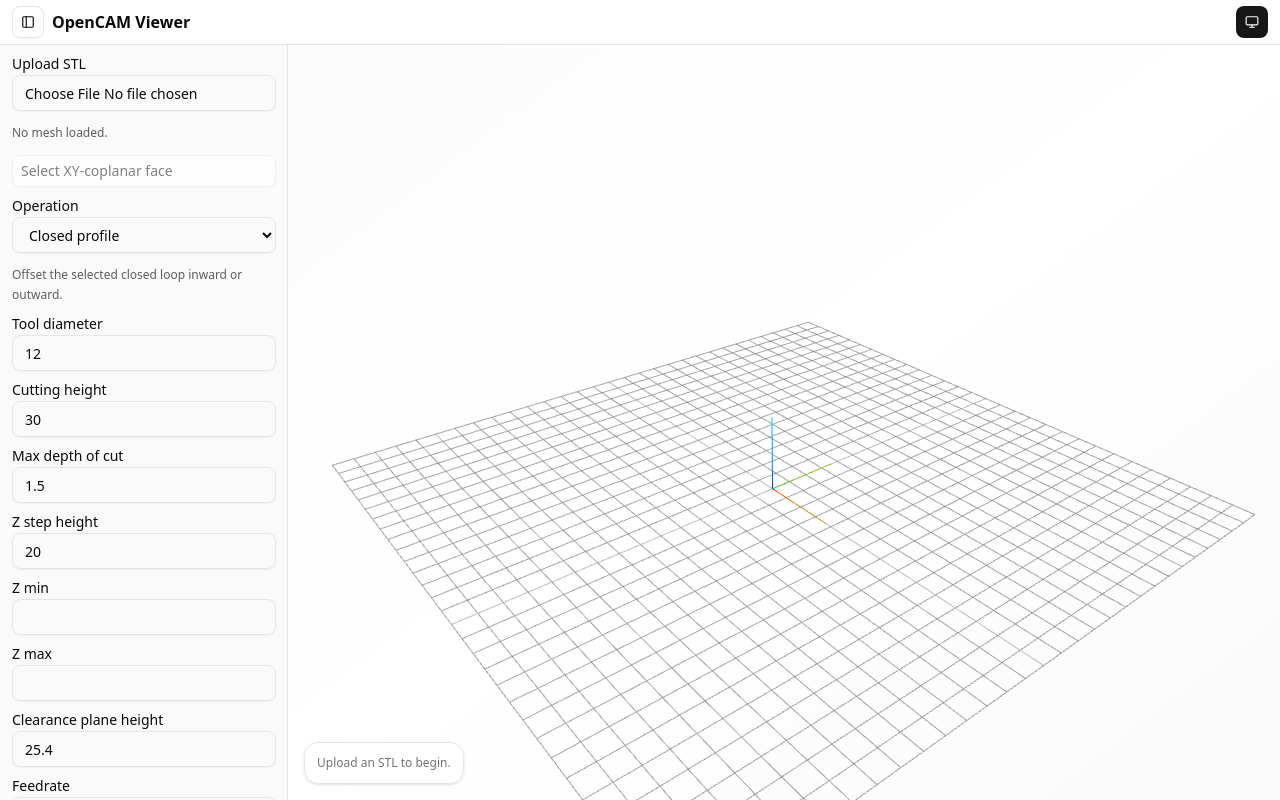
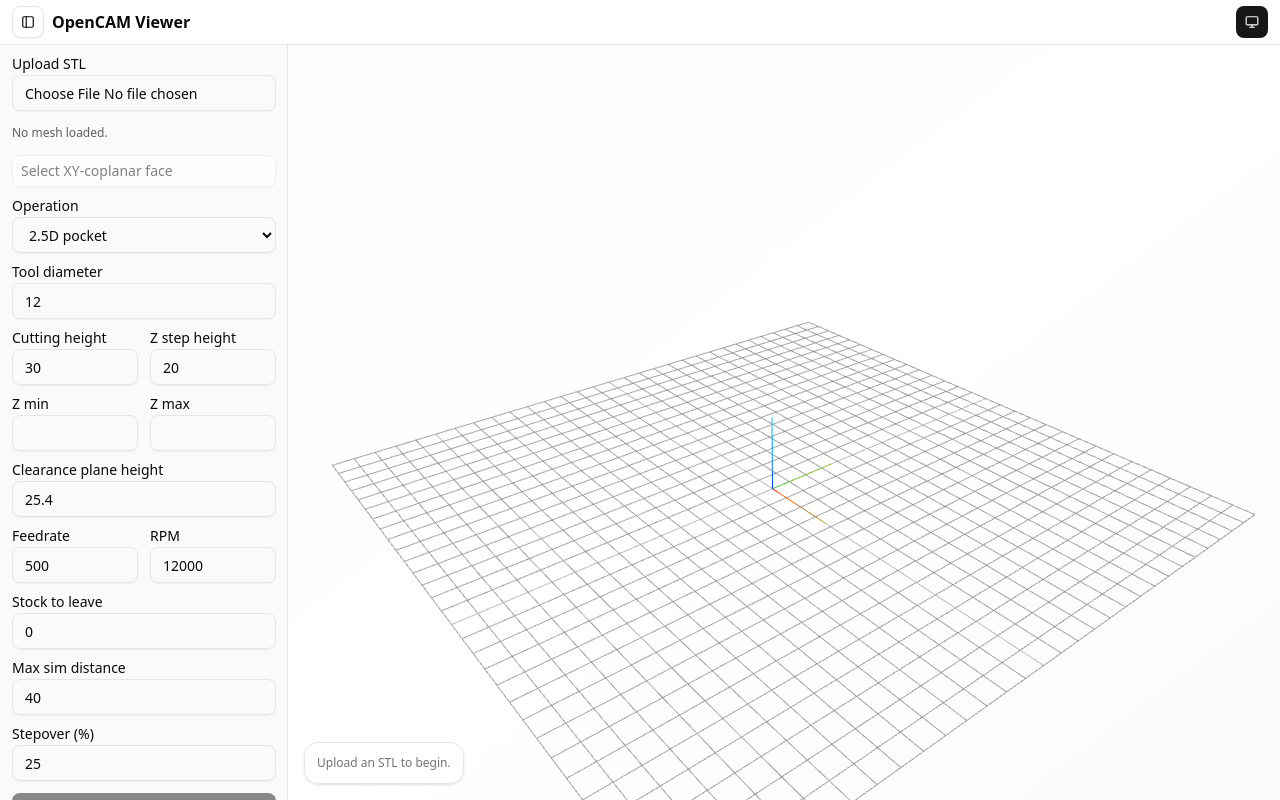
Before and after one commit to tristanryerparke/opencam, a React (Vite) app in the folder frontend/: page / in a window 1280 px wide. Built offline with nearby package versions, Linux system fonts and the light colour scheme.

Commit message:
some small changes

```diff
--- a/frontend/src/App.tsx
+++ b/frontend/src/App.tsx
@@ -76,6 +76,9 @@ const MILLED_STOCK_MESH_COLOR = 0xfb923c;
 const ACTIVE_DEBUG_MESH_COLOR = 0x22c55e;
 const SIMULATION_PLAYBACK_INTERVAL_MS = 150;
 const SIMULATION_FRAME_BATCH_SIZE = 10;
+const CHUNK_PADDING_X = 5;
+const CHUNK_PADDING_Y = 5;
+const CHUNK_PADDING_Z = 1;
 const SIMULATION_PREFETCH_TRIGGER_FRAME_COUNT = Math.max(
   1,
   Math.ceil(SIMULATION_FRAME_BATCH_SIZE / 2),
@@ -110,7 +113,6 @@ function isFormValues(value: unknown): value is FormValues {
   return (
     typeof form.toolDiameter === "string" &&
     typeof form.cuttingHeight === "string" &&
-    typeof form.maxDepthOfCut === "string" &&
     typeof form.zStepHeight === "string" &&
     typeof form.feedrate === "string" &&
     typeof form.rpm === "string" &&
@@ -120,9 +122,6 @@ function isFormValues(value: unknown): value is FormValues {
     typeof form.stepover === "string" &&
     typeof form.stockToLeave === "string" &&
     typeof form.maxSimDistance === "string" &&
-    typeof form.chunkPaddingX === "string" &&
-    typeof form.chunkPaddingY === "string" &&
-    typeof form.chunkPaddingZ === "string" &&
     (form.side === "outside" || form.side === "inside")
   );
 }
@@ -332,7 +331,7 @@ function App() {
   const preserveMeshCacheMessageRef = useRef(false);
   const hasInitializedSidebarSettingsRef = useRef(false);
   const [faceSelectionMode, setFaceSelectionMode] = useState(false);
-  const [selectedOperation, setSelectedOperation] = useState<OperationType>("profile");
+  const [selectedOperation, setSelectedOperation] = useState<OperationType>("pocket");
   const [selectedMeshFace, setSelectedMeshFace] = useState<MeshFaceSelection | null>(null);
   const [generatedOperation, setGeneratedOperation] =
     useState<GeneratedOperationResponse | null>(null);
@@ -371,7 +370,6 @@ function App() {
   const [formValues, setFormValues] = useState<FormValues>({
     toolDiameter: "12",
     cuttingHeight: "30",
-    maxDepthOfCut: "1.5",
     zStepHeight: "20",
     feedrate: "500",
     rpm: "12000",
@@ -381,9 +379,6 @@ function App() {
     stepover: "25",
     stockToLeave: "0",
     maxSimDistance: "40",
-    chunkPaddingX: "5",
-    chunkPaddingY: "5",
-    chunkPaddingZ: "1",
     side: "outside",
   });
 
@@ -1077,7 +1072,6 @@ function App() {
     try {
       const toolDiameter = parsePositiveNumber(formValues.toolDiameter, "Tool diameter");
       const cuttingHeight = parsePositiveNumber(formValues.cuttingHeight, "Cutting height");
-      const maxDepthOfCut = parsePositiveNumber(formValues.maxDepthOfCut, "Max depth of cut");
       const zStepHeight = parsePositiveNumber(formValues.zStepHeight, "Z step height");
       const feedrate = parsePositiveNumber(formValues.feedrate, "Feedrate");
       const rpm = parsePositiveNumber(formValues.rpm, "RPM");
@@ -1086,9 +1080,6 @@ function App() {
       const clearancePlaneHeight = Number(formValues.clearancePlaneHeight);
       const stockToLeave = parseNonNegativeNumber(formValues.stockToLeave, "Stock to leave");
       const maxSimDistance = parsePositiveNumber(formValues.maxSimDistance, "Max sim distance");
-      const chunkPaddingX = parseNonNegativeNumber(formValues.chunkPaddingX, "Chunk padding X");
-      const chunkPaddingY = parseNonNegativeNumber(formValues.chunkPaddingY, "Chunk padding Y");
-      const chunkPaddingZ = parseNonNegativeNumber(formValues.chunkPaddingZ, "Chunk padding Z");
 
       if (!Number.isFinite(zMin)) {
         throw new Error("Z min is required.");
@@ -1113,7 +1104,6 @@ function App() {
         tool: {
           diameter: toolDiameter,
           cuttingHeight,
-          maxDepthOfCut,
         },
         feedrate,
         rpm: Math.round(rpm),
@@ -1168,9 +1158,9 @@ function App() {
       simulationRequest.append("mesh", meshFile, meshFile.name);
       simulationRequest.append("operation", JSON.stringify(operation));
       simulationRequest.append("max_sim_distance", String(maxSimDistance));
-      simulationRequest.append("chunk_padding_x", String(chunkPaddingX));
-      simulationRequest.append("chunk_padding_y", String(chunkPaddingY));
-      simulationRequest.append("chunk_padding_z", String(chunkPaddingZ));
+      simulationRequest.append("chunk_padding_x", String(CHUNK_PADDING_X));
+      simulationRequest.append("chunk_padding_y", String(CHUNK_PADDING_Y));
+      simulationRequest.append("chunk_padding_z", String(CHUNK_PADDING_Z));
 
       setGeneratedOperation(operation);
       setRequestMessage("Running chunked swept milling simulation...");
--- a/frontend/src/components/app-sidebar.tsx
+++ b/frontend/src/components/app-sidebar.tsx
@@ -11,7 +11,6 @@ export type ProfilingSide = "outside" | "inside";
 export type FormValues = {
   toolDiameter: string;
   cuttingHeight: string;
-  maxDepthOfCut: string;
   zStepHeight: string;
   feedrate: string;
   rpm: string;
@@ -21,9 +20,6 @@ export type FormValues = {
   stepover: string;
   stockToLeave: string;
   maxSimDistance: string;
-  chunkPaddingX: string;
-  chunkPaddingY: string;
-  chunkPaddingZ: string;
   side: ProfilingSide;
 };
 
@@ -116,30 +112,7 @@ export function AppSidebar({
           {faceSelectionMode ? "Click a mesh face in the viewport" : "Select XY-coplanar face"}
         </Button>
 
-        {selectedMeshFace ? (
-          <div className="space-y-1 text-sm">
-            <div className="font-medium">{selectedMeshFace.label}</div>
-            <p className="text-xs leading-5 text-sidebar-foreground/65">
-              {selectedMeshFace.area.toFixed(0)} mm² · {selectedMeshFace.triangleCount} triangles
-            </p>
-
-            {selectedMeshFace.planeZ != null ? (
-              <p className="text-xs leading-5 text-sidebar-foreground/65">
-                Plane Z: {selectedMeshFace.planeZ.toFixed(3)} mm
-              </p>
-            ) : null}
-
-            {selectedMeshFace.boundaryLoop ? (
-              <p className="text-xs leading-5 text-sidebar-foreground/65">
-                Boundary loop: {selectedMeshFace.boundaryLoop.length - 1} edges
-              </p>
-            ) : null}
-
-            <p className="text-xs leading-5 text-sidebar-foreground/65">
-              {selectedMeshFace.validationError ?? "Ready to machine this face."}
-            </p>
-          </div>
-        ) : meshLoaded ? (
+        {selectedMeshFace ? null : meshLoaded ? (
           <p className="text-xs leading-5 text-sidebar-foreground/65">
             No face selected. Pick a face that is coplanar to XY.
           </p>
@@ -158,12 +131,6 @@ export function AppSidebar({
           </select>
         </div>
 
-        <p className="text-xs leading-5 text-sidebar-foreground/65">
-          {selectedOperation === "profile"
-            ? "Offset the selected closed loop inward or outward."
-            : "Clear the selected closed region using concentric pocketing rings."}
-        </p>
-
         <div className="space-y-1">
           <Label htmlFor="tool-diameter">Tool diameter</Label>
           <Input
@@ -175,6 +142,7 @@ export function AppSidebar({
           />
         </div>
 
+        <div className="grid grid-cols-2 gap-3">
           <div className="space-y-1">
             <Label htmlFor="cutting-height">Cutting height</Label>
             <Input
@@ -183,17 +151,6 @@ export function AppSidebar({
               inputMode="decimal"
               value={formValues.cuttingHeight}
               onChange={(event) => onUpdateNumericField("cuttingHeight", event.target.value)}
-          />
-        </div>
-
-        <div className="space-y-1">
-          <Label htmlFor="max-depth">Max depth of cut</Label>
-          <Input
-            id="max-depth"
-            type="text"
-            inputMode="decimal"
-            value={formValues.maxDepthOfCut}
-            onChange={(event) => onUpdateNumericField("maxDepthOfCut", event.target.value)}
             />
           </div>
 
@@ -207,7 +164,9 @@ export function AppSidebar({
               onChange={(event) => onUpdateNumericField("zStepHeight", event.target.value)}
             />
           </div>
+        </div>
 
+        <div className="grid grid-cols-2 gap-3">
           <div className="space-y-1">
             <Label htmlFor="z-min">Z min</Label>
             <Input
@@ -233,6 +192,7 @@ export function AppSidebar({
               }
             />
           </div>
+        </div>
 
         <div className="space-y-1">
           <Label htmlFor="clearance-plane-height">Clearance plane height</Label>
@@ -249,6 +209,7 @@ export function AppSidebar({
           />
         </div>
 
+        <div className="grid grid-cols-2 gap-3">
           <div className="space-y-1">
             <Label htmlFor="feedrate">Feedrate</Label>
             <Input
@@ -274,6 +235,7 @@ export function AppSidebar({
               }
             />
           </div>
+        </div>
 
         <div className="space-y-1">
           <Label htmlFor="stock-to-leave">Stock to leave</Label>
@@ -294,39 +256,6 @@ export function AppSidebar({
             inputMode="decimal"
             value={formValues.maxSimDistance}
             onChange={(event) => onUpdateNumericField("maxSimDistance", event.target.value)}
-          />
-        </div>
-
-        <div className="space-y-1">
-          <Label htmlFor="chunk-padding-x">Chunk padding X</Label>
-          <Input
-            id="chunk-padding-x"
-            type="text"
-            inputMode="decimal"
-            value={formValues.chunkPaddingX}
-            onChange={(event) => onUpdateNumericField("chunkPaddingX", event.target.value)}
-          />
-        </div>
-
-        <div className="space-y-1">
-          <Label htmlFor="chunk-padding-y">Chunk padding Y</Label>
-          <Input
-            id="chunk-padding-y"
-            type="text"
-            inputMode="decimal"
-            value={formValues.chunkPaddingY}
-            onChange={(event) => onUpdateNumericField("chunkPaddingY", event.target.value)}
-          />
-        </div>
-
-        <div className="space-y-1">
-          <Label htmlFor="chunk-padding-z">Chunk padding Z</Label>
-          <Input
-            id="chunk-padding-z"
-            type="text"
-            inputMode="decimal"
-            value={formValues.chunkPaddingZ}
-            onChange={(event) => onUpdateNumericField("chunkPaddingZ", event.target.value)}
           />
         </div>
 
--- a/frontend/src/simulation/toolpath.ts
+++ b/frontend/src/simulation/toolpath.ts
@@ -3,7 +3,6 @@ export type ToolpathKind = "cut" | "clearance";
 export type ToolData = {
   diameter: number;
   cuttingHeight: number;
-  maxDepthOfCut: number;
   numFlutes: number;
 };
 
```
Also changed, not shown: 2 other files (tests, documents, lock files or other folders). Lines whose indentation alone changed are shown as unchanged.
